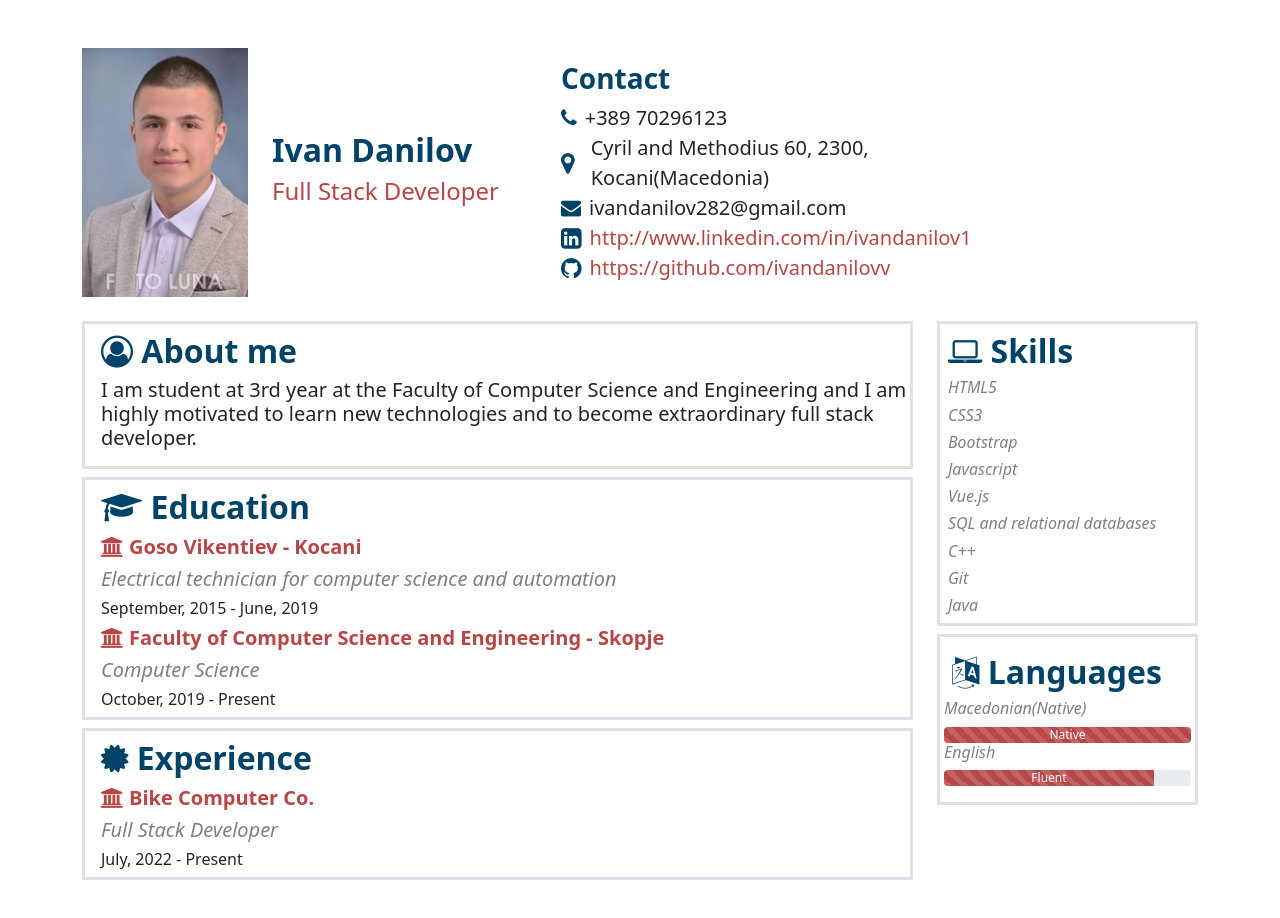
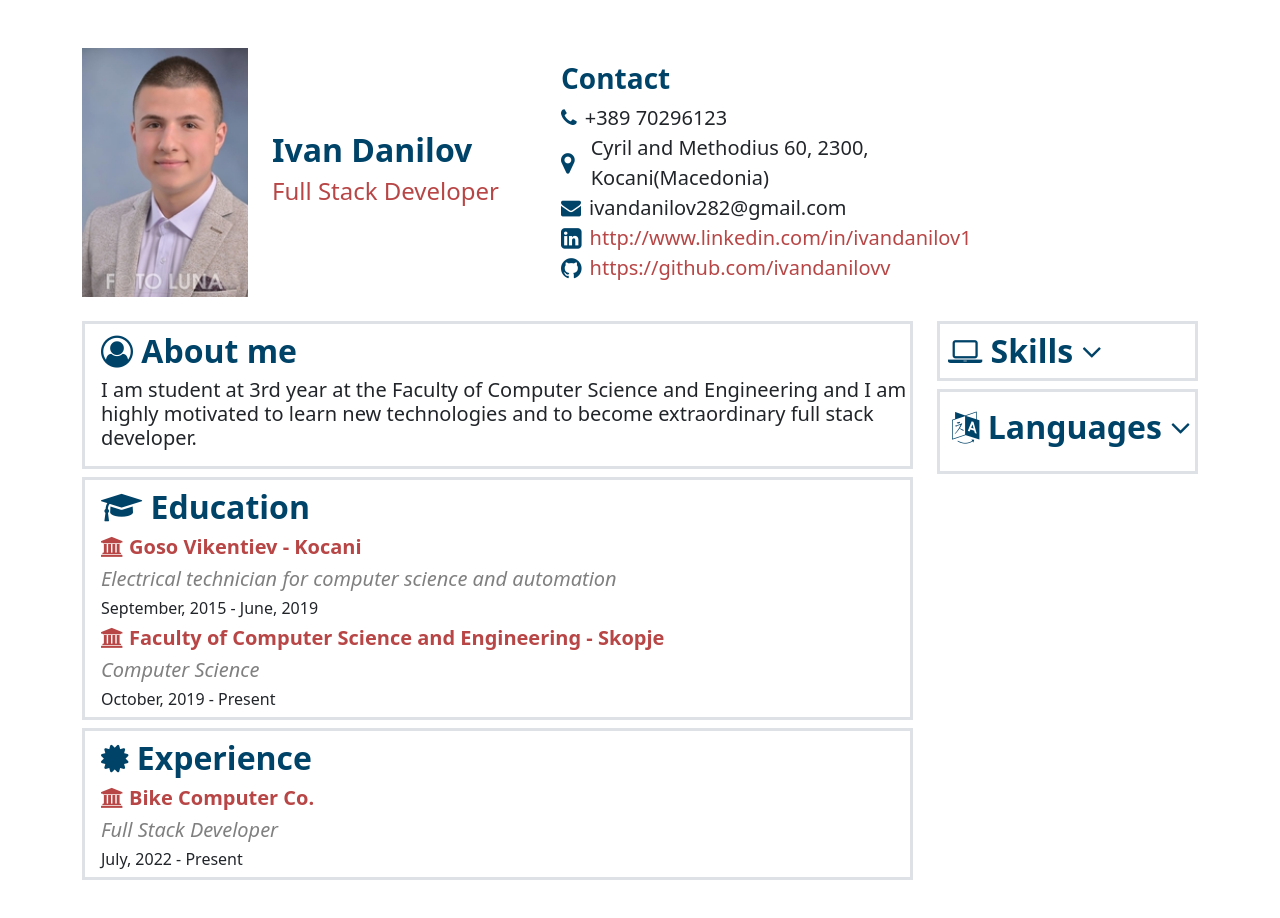
Before and after one commit to ivandanilovv/portfolio, a Vue app: page / in a window 1280 px wide. Shown: the top 918 px of the page. Built offline with nearby package versions, Linux system fonts and the light colour scheme.

Commit message:
Added animation to Skills and Languages

```diff
--- a/src/components/Languages.vue
+++ b/src/components/Languages.vue
@@ -1,16 +1,19 @@
 <template>
   <section>
     <h2 class="ps-lg-2 fw-bold headings-color"><i class="fa fa-language" aria-hidden="true"></i>
-      Languages
+      Languages <i id="angle" class="fa" :class="{'fa-angle-down' : displayBlock, 'fa-angle-up' : !displayBlock}"
+                   aria-hidden="true" @click="displayingLanguages" @mouseover="changeCursor"></i>
     </h2>
+    <div id="languages" :class="{'d-none' : displayBlock, 'd-block' : !displayBlock}">
       <div v-for="language in progressBarLanguages">
         <h6 class="fst-italic grey-color">
           {{ language.languageName }}
         </h6>
         <div class="progress">
-        <div class="progress-bar progress-bar-striped progress-bar-color" role="progressbar"
+          <div class="progress-bar progress-bar-striped progress-bar-color progress-bar-animated" role="progressbar"
                :style="{width: language.progressBarWidth}" aria-valuenow="100" aria-valuemin="0" aria-valuemax="100">
             {{ language.progressBarDescription }}
+          </div>
         </div>
       </div>
     </div>
@@ -33,9 +36,21 @@ export default {
           progressBarWidth: '85%',
           progressBarDescription: 'Fluent'
         }
-      ]
+      ],
+      displayBlock: true,
     }
+  },
+  methods: {
+    displayingLanguages() {
+      this.displayBlock = !this.displayBlock
+    },
+    changeCursor(){
+      let x = document.getElementById("angle");
+      x.classList.add("cursorPointer");
     }
+  },
+  computed: {},
+  watch: {}
 }
 </script>
 
@@ -51,4 +66,7 @@ export default {
 .headings-color {
   color: #004368;
 }
+.cursorPointer{
+  cursor: pointer;
+}
 </style>
--- a/src/components/Skills.vue
+++ b/src/components/Skills.vue
@@ -1,10 +1,14 @@
 <template>
   <section>
     <h2 class="fw-bold headings-color"><i class="fa fa-laptop" aria-hidden="true"></i>
-      Skills
+      Skills <i id="angleSkills" class="fa" :class="{'fa-angle-down' : displayBlock, 'fa-angle-up' : !displayBlock}"
+                aria-hidden="true"
+                @click="displayingSkills" @mouseover="changeCursor"></i>
     </h2>
-    <div v-for="skill in skills">
-      <h6 class="fst-italic grey-color">{{ skill }}</h6>
+    <div id="skills" :class="{'d-none' : displayBlock, 'd-block' : !displayBlock}">
+      <div v-for="skill in skills">
+        <h6 class="fst-italic grey-color">{{ skill }}</h6>
+      </div>
     </div>
   </section>
 </template>
@@ -12,9 +16,22 @@
 <script>
 export default {
   name: "Skills",
-  data(){
-    return{
-      skills: ['HTML5', 'CSS3', 'Bootstrap', 'Javascript', 'Vue.js', 'SQL and relational databases', 'C++', 'Git', 'Java']
+  data() {
+    return {
+      skills: ['HTML5', 'CSS3', 'Bootstrap', 'Javascript', 'Vue.js', 'SQL and relational databases', 'C++', 'Git', 'Java'],
+      counter: 1,
+      fontAwesomeSign: 'fa fa-angle-down',
+      displayBlock: true,
+    }
+  },
+  methods: {
+    displayingSkills() {
+      this.displayBlock = !this.displayBlock;
+      this.counter++;
+    },
+    changeCursor() {
+      let x = document.getElementById("angleSkills");
+      x.classList.add("cursorPointer");
     }
   }
 }
@@ -28,4 +45,8 @@ export default {
 .grey-color {
   color: grey;
 }
+
+.cursorPointer {
+  cursor: pointer;
+}
 </style>
```
Lines whose indentation alone changed are shown as unchanged.
